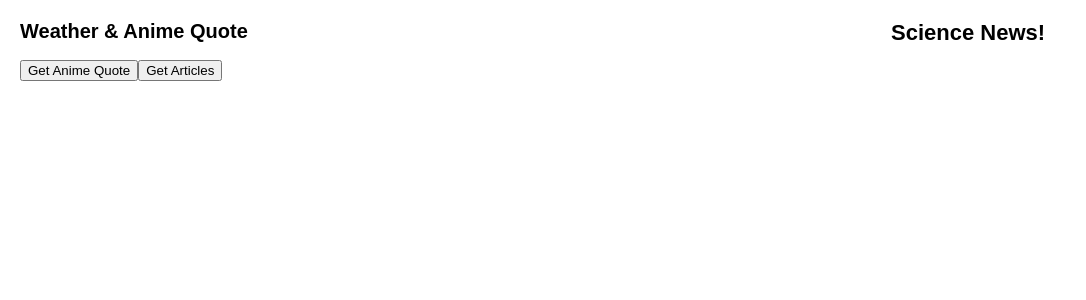
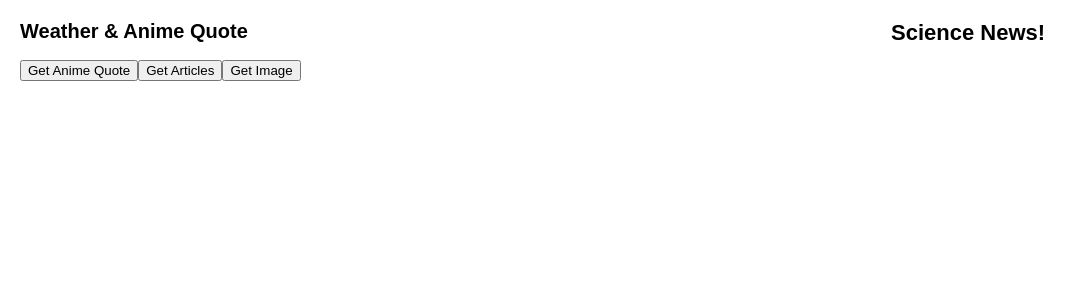
Before and after one commit to wy33/Web_Dev_Assignment5, a React (Create React App) app in the folder src/: page / in a window 1280 px wide. Shown: the top 300 px of the page, without its empty margins (0-1086 px from the left). Built offline with nearby package versions, Linux system fonts and the light colour scheme.

Commit message:
Added image button

```diff
--- a/src/App.js
+++ b/src/App.js
@@ -5,9 +5,12 @@ export default function Gallery() {
 	const [quote, setQuote] = useState({ anime: null, character: null, quote: null });
 	const [articles, setArticles] = useState([]);
 	const [, forceUpdate] = useReducer(x => x + 1, 0);
+	const [imagedata, setImageData] = useState({ imageUrl: null });
 
 	const quoteEndpoint = 'https://animechan.xyz/api/random';
 	const articleEndpoint = "https://newsapi.org/v2/top-headlines?country=us&category=science&apiKey=7d0dd96cc13345e5ac2ea643830a09cc";
+	const imageEndpoint = 'https://api.unsplash.com/photos/random?query=newyorkcity&client_id=0-afBKY6mwQSalPCH365npBnVfjKlYNL6bIwH9Zz8PY'
+
 	function handleGetQuoteClick() {
 		fetch(quoteEndpoint)
 			.then(response => response.json())
@@ -21,9 +24,23 @@ export default function Gallery() {
 			.catch(error => console.error(error));
 		//forceUpdate();
 	}
+	function handleGetImage() {
+		fetch(imageEndpoint)
+		.then(response => response.json())
+		.then(data => {
+			if (data.urls && data.urls.regular) {
+			  setImageData({ ...imagedata, imageUrl: data.urls.regular });
+			} else {
+			  console.error("Image URL not found in the response.");
+			}
+		  })
+		.catch(error => console.error(error));
+	}
+
 	console.log(quoteEndpoint);
 	console.log(articleEndpoint);
 	console.log(articles);
+	console.log(imageEndpoint)
 
 	return (
 		<>
@@ -31,9 +48,11 @@ export default function Gallery() {
 			<h2>Weather & Anime Quote</h2>
 			<button onClick={handleGetQuoteClick}>Get Anime Quote</button>
 			<button onClick={handleGetArticles}>Get Articles</button>
+			<button onClick={handleGetImage}>Get Image</button>
 			<h2>{quote.anime}</h2>
 			<h3>{quote.character}</h3>
 			<p>{quote.quote}</p>
+			{imagedata.imageUrl && <img src={imagedata.imageUrl} alt="Random Image" />}
 		</>
 	);
 }
```
